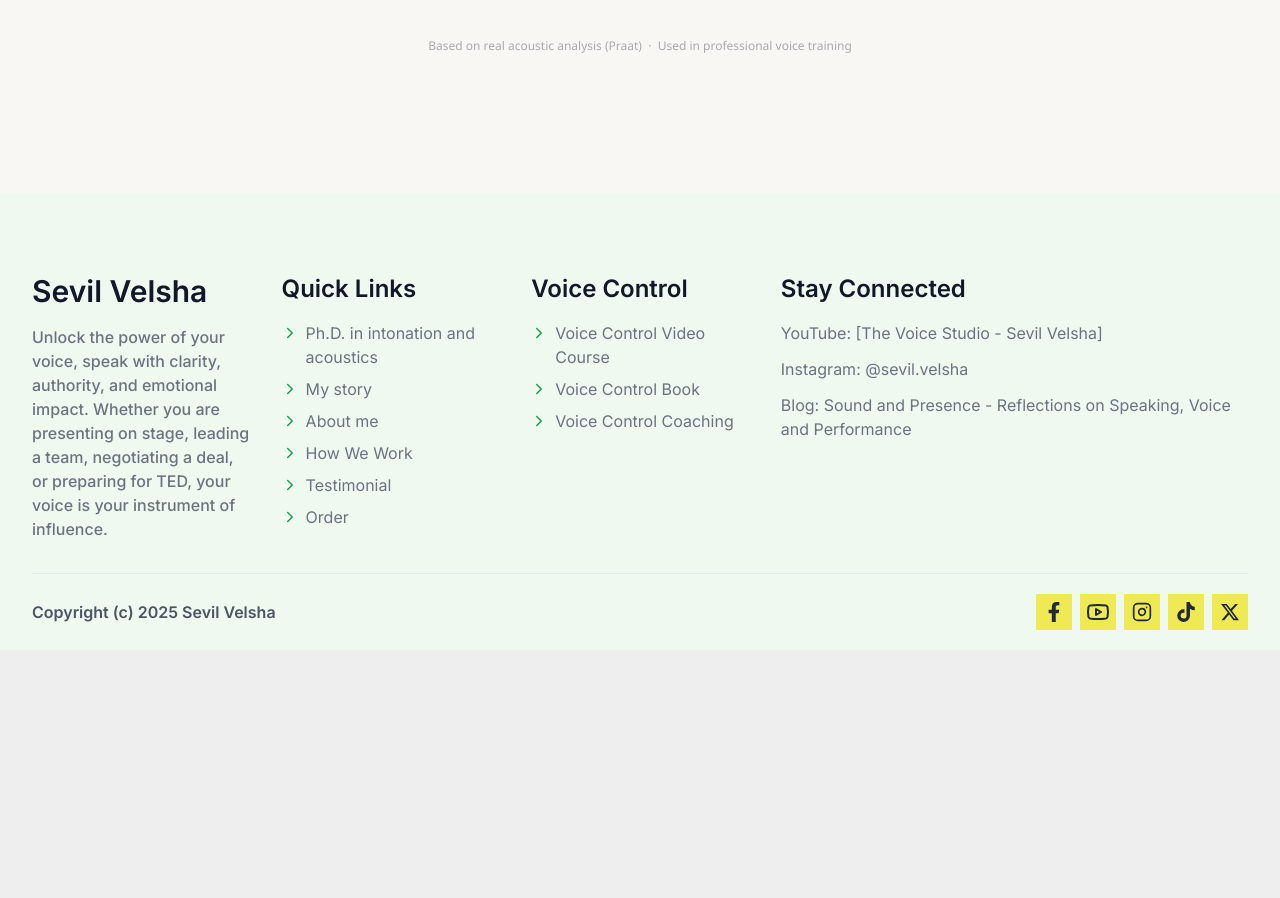
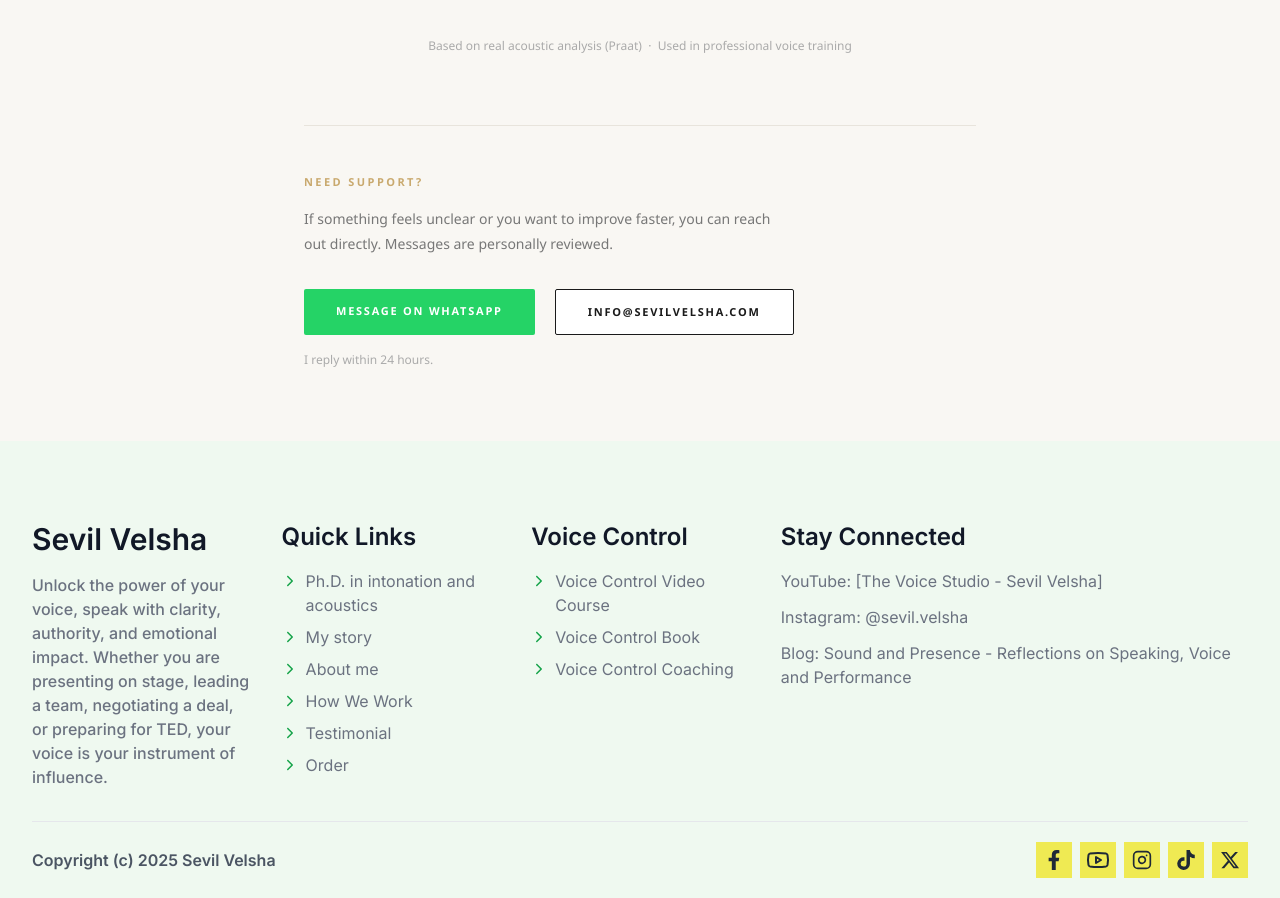
Before and after one commit to mustafahassan065/SevilVelsha, a React (Vite) app: page /voice-free-access in a window 1280 px wide. Shown: the part 3020-3918 px from the top of the page. Before the commit the page ends 3670 px from the top, so only its background shows below. Built offline with nearby package versions, Linux system fonts and the light colour scheme.

Commit message:
Updated the social links

```diff
--- a/src/components/Footer.jsx
+++ b/src/components/Footer.jsx
@@ -22,7 +22,7 @@ const VOICE_CONTROL_LINKS = [
 ];
 
 const SOCIAL_LINKS = [
-  { label: "Facebook", href: "https://www.facebook.com/profile.php?id=61582826969455", icon: FaFacebookF },
+  { label: "Facebook", href: "https://www.facebook.com/profile.php?id=61588183386397", icon: FaFacebookF },
   { label: "Youtube", href: "https://www.youtube.com/@VoiceStudio-t7j", icon: Youtube },
   { label: "Instagram", href: "https://www.instagram.com/sevilvelsha/?igsh=MXVoN29zNWIza2NzdQ%3D%3Ds", icon: LuInstagram },
   { label: "Tik Tok", href: "https://www.tiktok.com/@sevilvelsha?lang=en", icon: FaTiktok },
--- a/src/routes/voice-course/CourseDashboard.jsx
+++ b/src/routes/voice-course/CourseDashboard.jsx
@@ -28,7 +28,7 @@ const LESSONS = [
     title: 'Daily Voice Warm-Up: 5 Minutes to Power, Clarity & Confidence', duration: '5 min',
     about: 'Learn how to prepare your voice for clear, confident speaking just like professional actors and speakers do. This daily 5-minute routine helps you breathe deeply, wake up your voice with humming and resonance exercises, and improve clarity with tongue twisters.',
     outcome: 'A ready-to-use warm-up routine for presentations, meetings, videos, or interviews.',
-    videoUrl: 'https://drive.google.com/file/d/1T0oZC9UdtPocCX8eNzZHYawfOMWGN/preview',
+    videoUrl: 'https://drive.google.com/file/d/1T0oZC9UdtPocCX8eNzZHOmYYawfOMWGN/preview',
     pdfUrl: 'https://drive.google.com/uc?export=download&id=1U9rRdx1zUcYkvDdaFS601zXipVJ0SOLK',
     pdfName: 'Lesson-3-Warmup-Workbook.pdf',
   },
--- a/src/routes/voice-course/VoiceFreeAccessPage.jsx
+++ b/src/routes/voice-course/VoiceFreeAccessPage.jsx
@@ -7,7 +7,7 @@ import { useNavigate } from 'react-router-dom';
 
 const FREE_VIDEO = 'https://drive.google.com/file/d/1rs8qVhVz23WQlZQ7NFfsq93tB0pDBYbE/preview';
 const FREE_PDF   = 'https://drive.google.com/uc?export=download&id=1LDGTUt9LijOtN7XipfrnToIaGghIFME7';
-const STRIPE_URL = 'https://buy.stripe.com/test_8x228q4OXbDX5zE6EMgIo02';
+const STRIPE_URL = 'https://buy.stripe.com/test_7sYbJ00yHdM59PUaV2gIo01';
 
 const DARK  = '#1a1a1a';
 const GOLD  = '#c9a96e';
@@ -160,6 +160,29 @@ export default function VoiceFreeAccessPage() {
           </p>
         </div>
 
+        {/* Support */}
+        <div style={{ marginTop:52, borderTop:'1px solid #e8e4dc', paddingTop:48 }}>
+          <p style={{ fontSize:'11px', fontWeight:700, letterSpacing:'0.22em', textTransform:'uppercase', color:GOLD, marginBottom:16 }}>
+            Need Support?
+          </p>
+          <p style={{ fontSize:'14px', color:MUTED, marginBottom:32, lineHeight:1.8, maxWidth:480 }}>
+            If something feels unclear or you want to improve faster, you can reach out directly.
+            Messages are personally reviewed.
+          </p>
+          <div style={{ display:'flex', gap:20, flexWrap:'wrap', marginBottom:16 }}>
+            <a href="https://wa.me/17786366633" target="_blank" rel="noreferrer"
+              style={{ display:'inline-block', background:'#25D366', color:'#fff', fontFamily:'inherit', fontSize:'11px', fontWeight:700, letterSpacing:'0.16em', textTransform:'uppercase', padding:'14px 32px', textDecoration:'none', borderRadius:2 }}>
+              Message on WhatsApp
+            </a>
+            <a href="mailto:info@sevilvelsha.com"
+              style={{ display:'inline-block', background:'#fff', color:DARK, border:`1.5px solid ${DARK}`, fontFamily:'inherit', fontSize:'11px', fontWeight:700, letterSpacing:'0.16em', textTransform:'uppercase', padding:'14px 32px', textDecoration:'none', borderRadius:2 }}>
+              info@sevilvelsha.com
+            </a>
+          </div>
+          <p style={{ fontSize:'12px', color:'#aaa', margin:0 }}>I reply within 24 hours.</p>
+        </div>
+
+
       </div>
     </div>
   );
```
